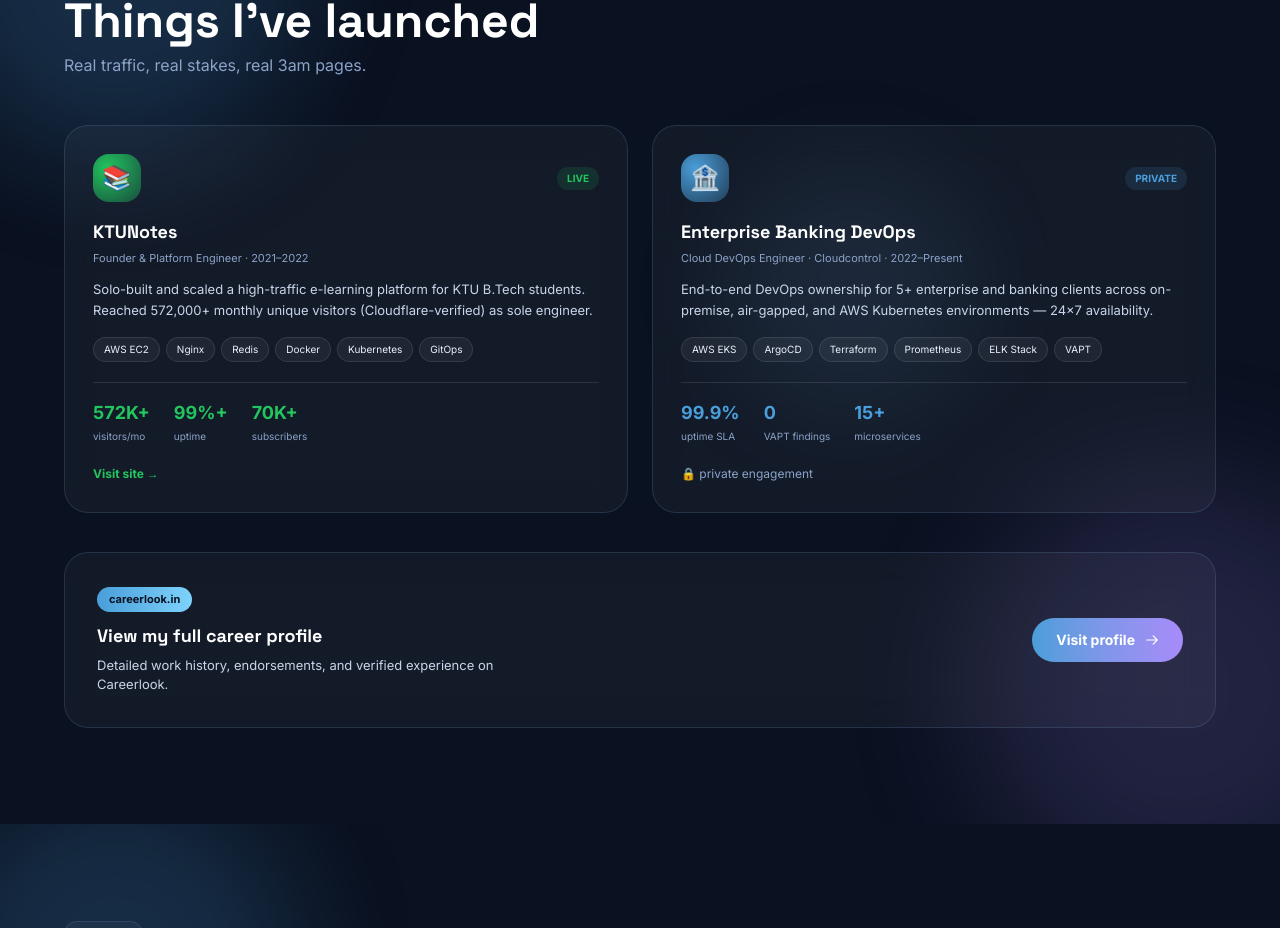
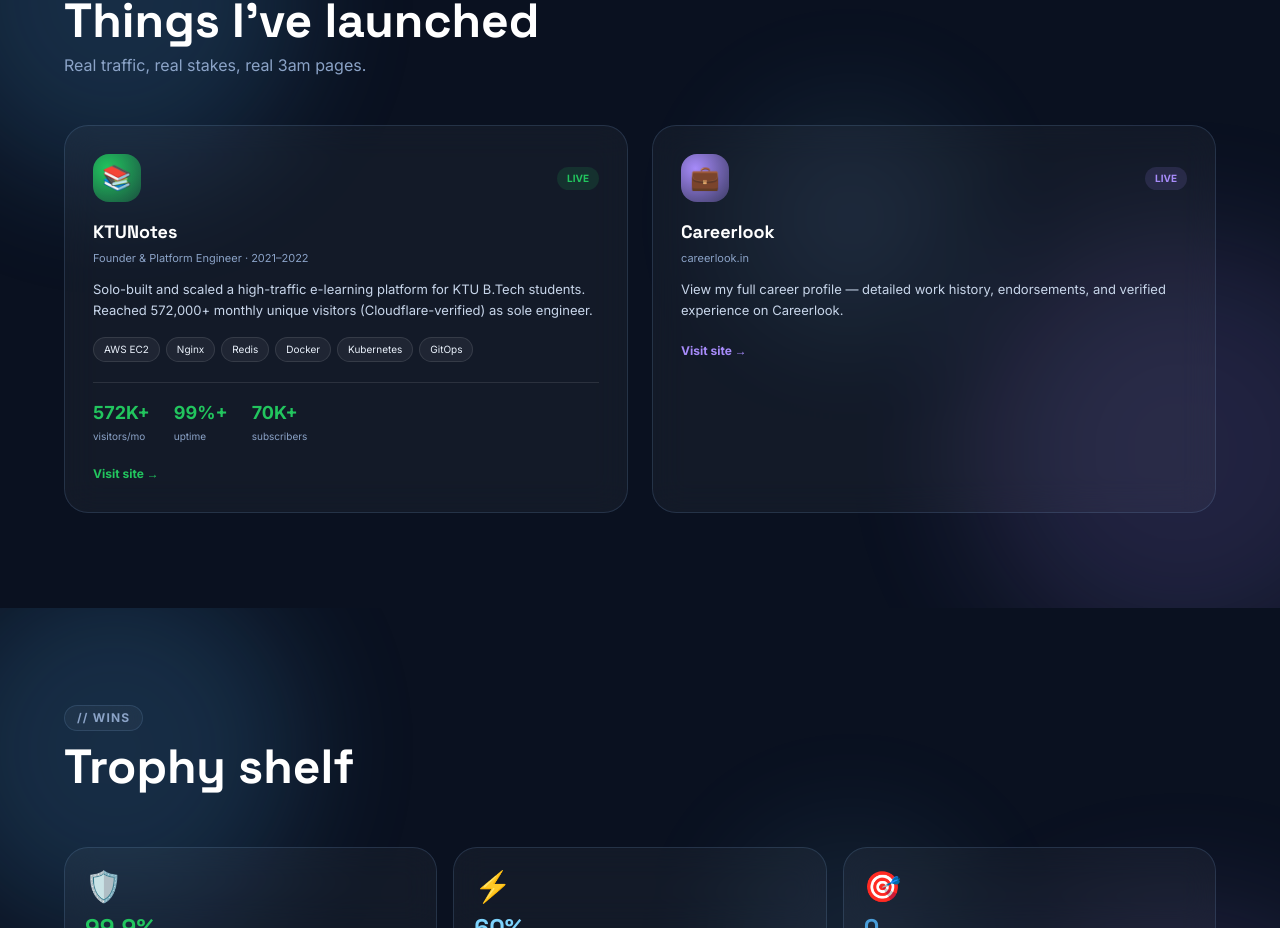
Before and after one commit to justathulin/justathul.github.io, a React (Vite) app: page / in a window 1280 px wide. Shown: the part 3677-4605 px from the top of the page. Built offline with nearby package versions, Linux system fonts and the light colour scheme.

Commit message:
Replace Enterprise Banking DevOps project with Careerlook
Add Careerlook as a project card (reusing the existing CTA copy) and remove
the now-redundant separate careerlook.in banner below the grid.

```diff
--- a/src/components/Projects.jsx
+++ b/src/components/Projects.jsx
@@ -20,19 +20,15 @@
     link: 'https://ktunotes.in',
   },
   {
-    emoji: '🏦',
-    status: 'PRIVATE',
-    color: '#4a9ed9',
-    title: 'Enterprise Banking DevOps',
-    role: 'Cloud DevOps Engineer · Cloudcontrol · 2022–Present',
-    desc: 'End-to-end DevOps ownership for 5+ enterprise and banking clients across on-premise, air-gapped, and AWS Kubernetes environments — 24×7 availability.',
-    tags: ['AWS EKS', 'ArgoCD', 'Terraform', 'Prometheus', 'ELK Stack', 'VAPT'],
-    stats: [
-      { to: 99.9, decimals: 1, suffix: '%', label: 'uptime SLA' },
-      { to: 0, suffix: '', label: 'VAPT findings' },
-      { to: 15, suffix: '+', label: 'microservices' },
-    ],
-    link: null,
+    emoji: '💼',
+    status: 'LIVE',
+    color: '#a78bfa',
+    title: 'Careerlook',
+    role: 'careerlook.in',
+    desc: 'View my full career profile — detailed work history, endorsements, and verified experience on Careerlook.',
+    tags: [],
+    stats: [],
+    link: 'https://careerlook.in',
   },
 ];
 
@@ -84,12 +80,15 @@
         <p className="text-[11px] text-[#8ba3c7] mb-3">{project.role}</p>
         <p className="text-[13px] text-[#c8d6ea] leading-relaxed mb-4">{project.desc}</p>
 
+        {project.tags.length > 0 && (
           <div className="flex flex-wrap gap-1.5 mb-5">
             {project.tags.map((t) => (
               <span key={t} className="text-[10px] px-2.5 py-1 rounded-full bg-white/5 border border-white/10 text-[#eaf1fb]">{t}</span>
             ))}
           </div>
+        )}
 
+        {project.stats.length > 0 && (
           <div className="flex gap-6 border-t border-white/10 pt-4 mb-4">
             {project.stats.map((s) => (
               <div key={s.label} className="flex flex-col gap-0.5">
@@ -98,6 +97,7 @@
               </div>
             ))}
           </div>
+        )}
 
         {project.link ? (
           <a href={project.link} target="_blank" rel="noreferrer" className="text-xs font-bold hover:underline" style={{ color: project.color }}>
@@ -122,37 +122,11 @@
           <p className="text-[#8ba3c7] text-sm md:text-base">Real traffic, real stakes, real 3am pages.</p>
         </motion.div>
 
-        <div className="grid grid-cols-1 md:grid-cols-2 gap-6 mb-10">
+        <div className="grid grid-cols-1 md:grid-cols-2 gap-6">
           {projects.map((p) => (
             <TiltCard key={p.title} project={p} />
           ))}
         </div>
-
-        <motion.div
-          initial={{ opacity: 0, y: 20 }}
-          whileInView={{ opacity: 1, y: 0 }}
-          viewport={{ once: true }}
-          transition={{ duration: 0.6, delay: 0.15 }}
-          whileHover={{ scale: 1.01 }}
-          className="glass rounded-3xl p-8 flex flex-col md:flex-row items-center justify-between gap-8"
-        >
-          <div>
-            <span className="inline-block text-[11px] font-bold text-[#0a1120] bg-gradient-to-r from-[#4a9ed9] to-[#7dd3fc] px-3 py-1 rounded-full mb-2.5">careerlook.in</span>
-            <h3 className="text-lg font-bold text-white font-display mb-1.5">View my full career profile</h3>
-            <p className="text-[13px] text-[#c8d6ea] max-w-md">Detailed work history, endorsements, and verified experience on Careerlook.</p>
-          </div>
-          <motion.a
-            href="https://careerlook.in"
-            target="_blank"
-            rel="noreferrer"
-            whileHover={{ x: 4 }}
-            data-cursor-hover
-            className="flex items-center gap-2.5 bg-gradient-to-r from-[#4a9ed9] to-[#a78bfa] text-white text-sm font-bold px-6 py-3 rounded-full whitespace-nowrap"
-          >
-            Visit profile
-            <svg width="14" height="14" fill="none" stroke="currentColor" strokeWidth="2" strokeLinecap="round" viewBox="0 0 24 24"><path d="M14 5l7 7m0 0l-7 7m7-7H3" /></svg>
-          </motion.a>
-        </motion.div>
       </div>
     </section>
   );
```
Lines whose indentation alone changed are shown as unchanged.
